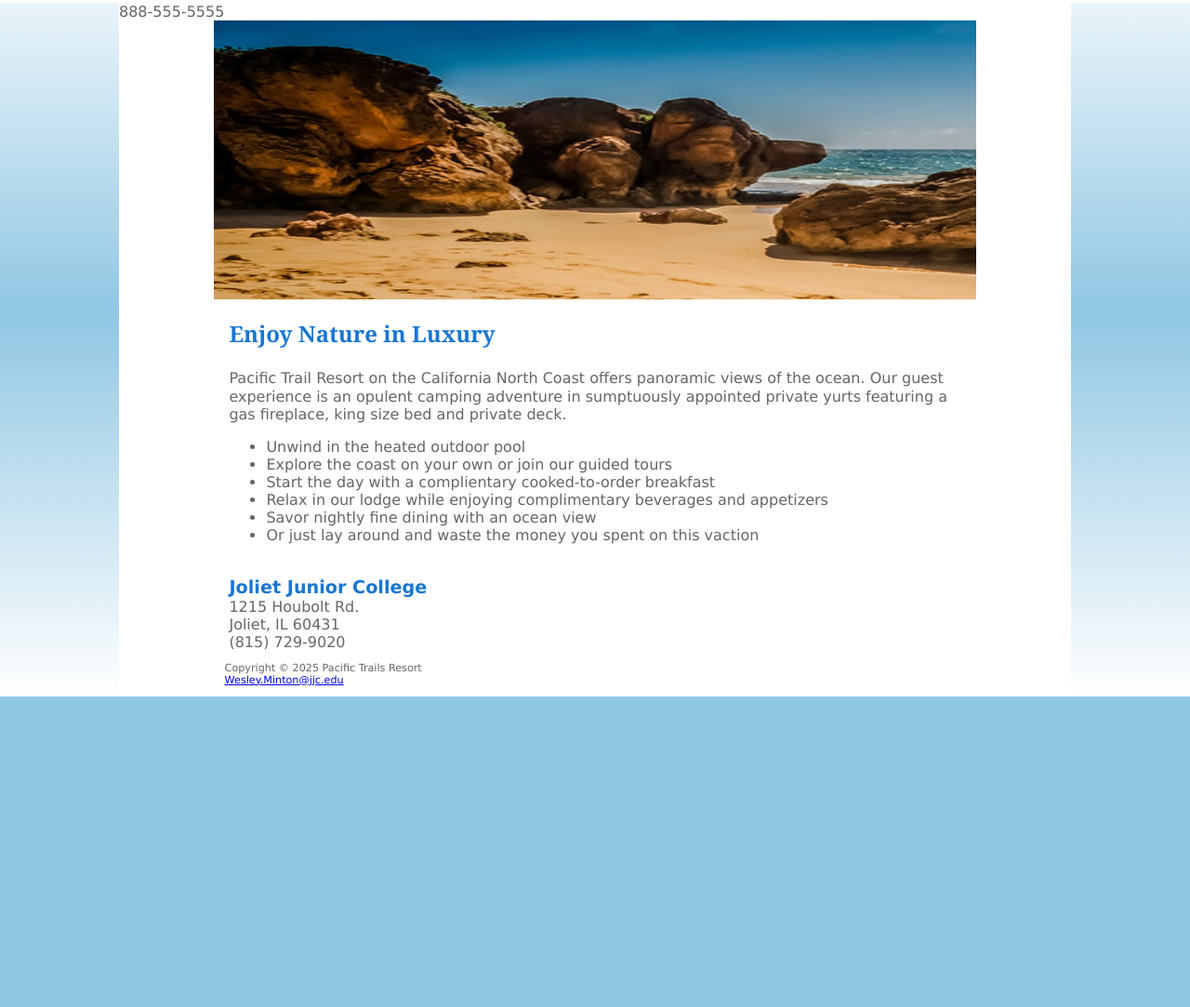
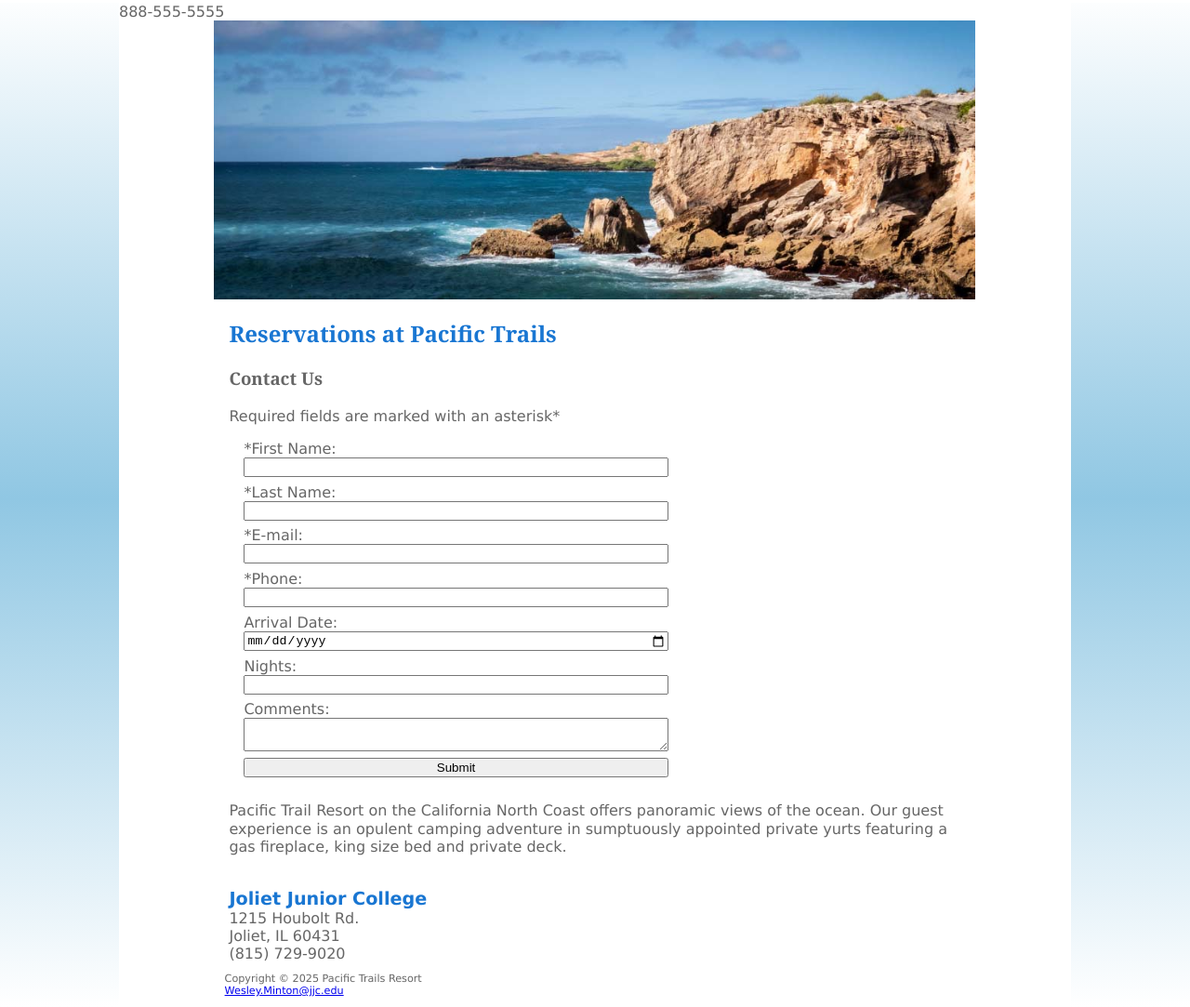
Before and after one commit to wminton1/minton-pacific-trails, a plain HTML site: page minton_pacific9/reservations.html in a window 1280 px wide. Shown: the part 284-1367 px from the top of the page at 93% size. Before the commit the page ends 1033 px from the top, so only its background shows below. Drawn offline with Linux system fonts and the light colour scheme.

Commit message:
Add files via upload

```diff
--- a/minton_pacific9/reservations.html
+++ b/minton_pacific9/reservations.html
@@ -9,7 +9,7 @@
     <body>
       <header>
         <h1>
-          <a href="index.html">Pacific Trails Resort</a>
+          <a href="index.html">Pacific Trails Resort :: Reservations</a>
         </h1>
       </header>
 
@@ -29,22 +29,42 @@
         <div id="wrapper">
 
 
-        <div id="homehero"> </div>
+        <div id="reshero"> </div>
     <main>
-        <h2>Enjoy Nature in Luxury</h2>
+        <h2>Reservations at Pacific Trails</h2>
+        <h3>Contact Us</h3>
+        <p>Required fields are marked with an asterisk*</p>
+
+        <form method="post" action="https://webdevbasics.net/scripts/pacific.php">
+            <label for="myFName">*First Name:</label>
+            <input type="text" id="myFName" name="myFName" required>
+
+            <label for="myLName">*Last Name:</label>
+            <input type="text" id="myLName" name="myLName" required>
+
+            <label for="myEmail">*E-mail:</label>
+            <input type="text" id="myEmail" name="myEmail" required>
+
+            <label for="myPhone">*Phone:</label>
+            <input type="text" id="myPhone" name="myPhone" required>
+
+            <label for="myDate">Arrival Date:</label>
+            <input type="date" id="myDate" name="myDate" required>
+
+            <label for="myNights">Nights:</label>
+            <input type="number" id="myNights" name="myNights" min="1" max="14">
+
+            <label for="myComments">Comments:</label>
+            <textarea type="textarea" id="myComments" name="myComments" rows="2" cols="20" required></textarea>
+
+            <input type="submit" id="mySubmit">
+        </form>
         <p><span class="resort"></span> Pacific Trail Resort</span> on the California North
         Coast offers panoramic views of the ocean. Our guest
         experience is an opulent camping adventure in sumptuously
         appointed private yurts featuring a gas
         fireplace, king size bed and private deck.</p>
-          <ul>
-              <li>Unwind in the heated outdoor pool</li>
-              <li>Explore the coast on your own or join our guided tours</li>
-              <li>Start the day with a complientary cooked-to-order breakfast</li>
-              <li>Relax in our lodge while enjoying complimentary beverages and appetizers</li>
-              <li>Savor nightly fine dining with an ocean view</li>
-              <li>Or just lay around and waste the money you spent on this vaction</li>
-          </ul>
+
         <div>
             <br><b><span class="resort">Joliet Junior College</span></b></br>
             1215 Houbolt Rd.<br>
```
Lines whose indentation alone changed are shown as unchanged.
